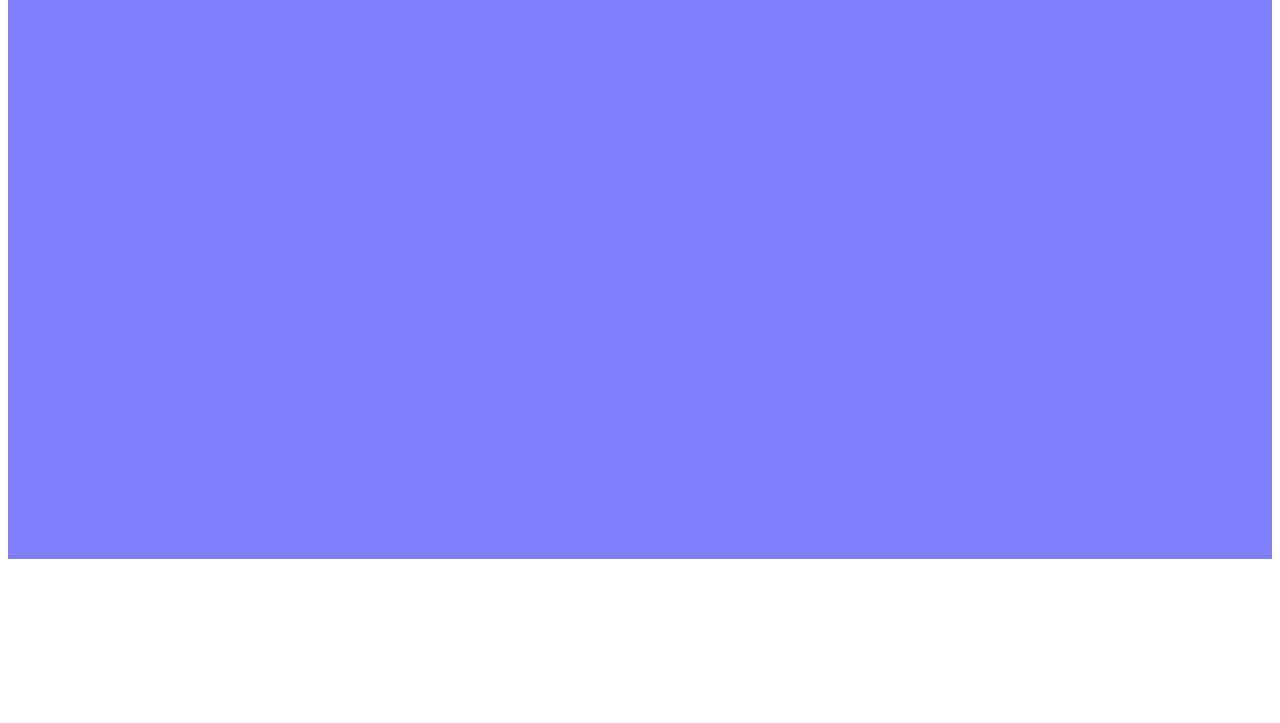
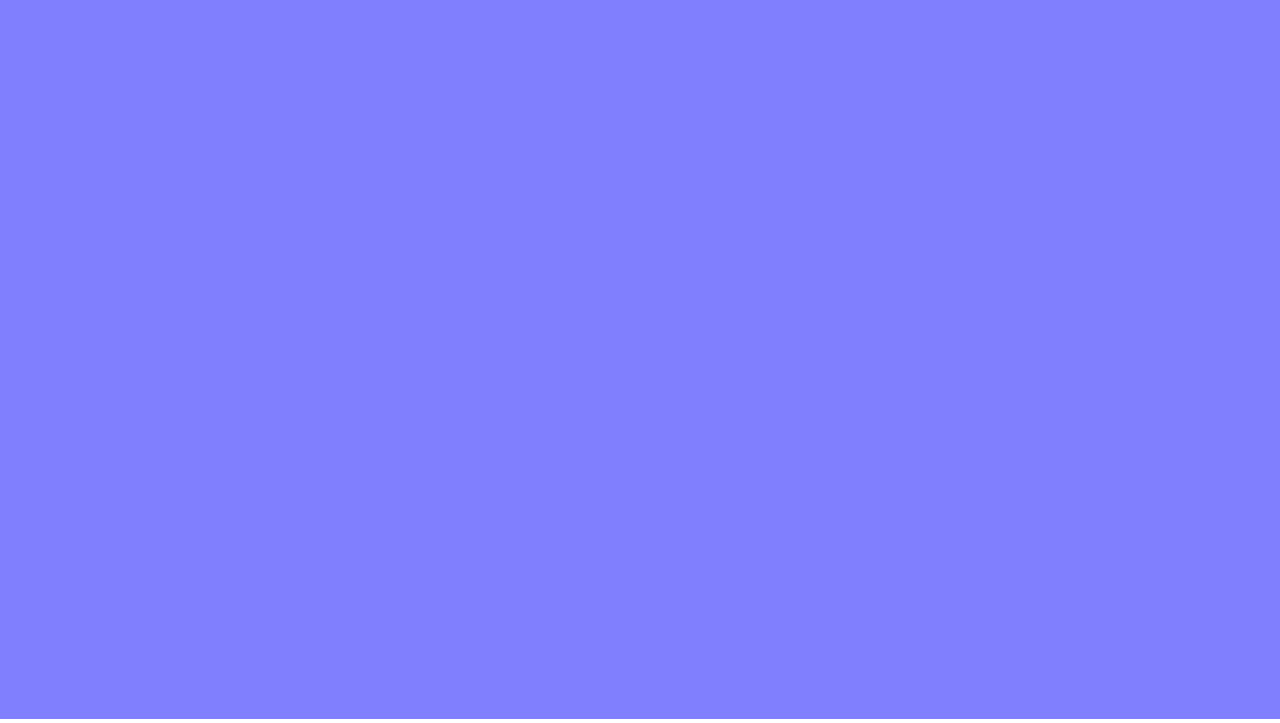
Before and after one commit to KarikFreiheit/WeatherView, a website: page public/index.html in a window 1280 px wide. Shown: the part 81-804 px from the top of the page. Drawn offline with Linux system fonts and the light colour scheme.

Commit message:
Repositioned Canvas

```diff
--- a/public/styles.css
+++ b/public/styles.css
@@ -2,7 +2,9 @@ h1{
     color: red;
     position: fixed;
 }
-canvas{
-    width: 100%;
-    height: 100%;
+/* Used to remove margin from canvas */
+html, body {
+    margin: 0 !important;
+    padding: 0 !important;
+    overflow: hidden;
 }
--- a/public/webgl.js
+++ b/public/webgl.js
@@ -1,9 +1,14 @@
 var canvas = document.getElementById("canvas")
+canvas.width = window.innerWidth;
+canvas.height = window.innerHeight;
+
 var gl = canvas.getContext("webgl2")
+
 
 if(!gl){
     alert("Your browser does not support webgl")
 }
 
+//Sets background of canvas
 gl.clearColor(.5, .5, 1, 1)
 gl.clear(gl.COLOR_BUFFER_BIT)
```
